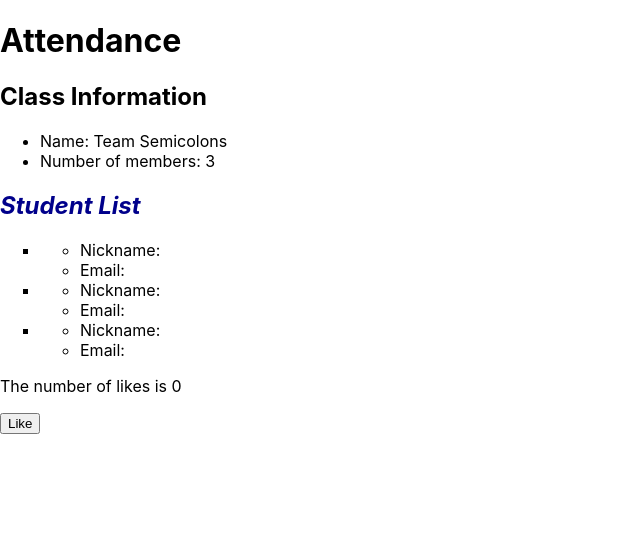
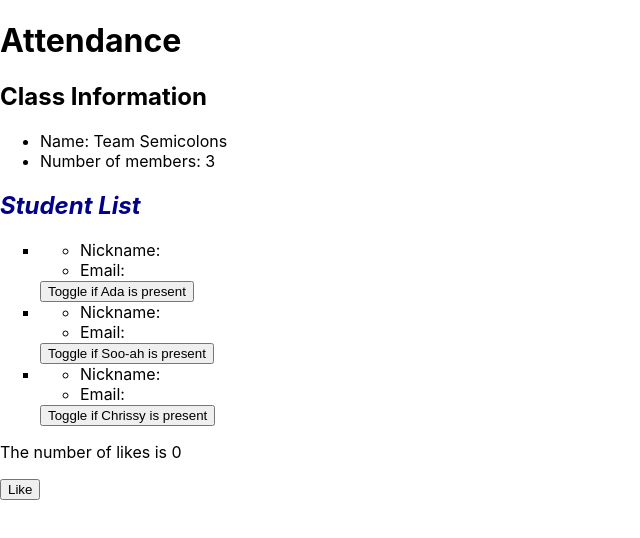
Before and after one commit to azs6189/student-app, a React (Create React App) app: page / in a window 1280 px wide. Shown: the top 538 px of the page, without its empty margins (0-640 px from the left). Built offline with nearby package versions, Linux system fonts and the light colour scheme.

Commit message:
creates the toggle presence button in Student

```diff
--- a/src/components/Student.js
+++ b/src/components/Student.js
@@ -5,10 +5,13 @@ import { useState } from 'react';
 const Student = (props) => {
 	const [isPresent, setIsPresent] = useState(false);
 	return (
-		<ul>
-			<li>Nickname: {props.nameData}</li>
-			<li>Email: {props.emailData}</li>
-		</ul>
+		<div>
+			<ul>
+				<li>Nickname: {props.nameData}</li>
+				<li>Email: {props.emailData}</li>
+			</ul>
+			<button>Toggle if {props.name} is present</button>
+		</div>
 	);
 };
 
```
